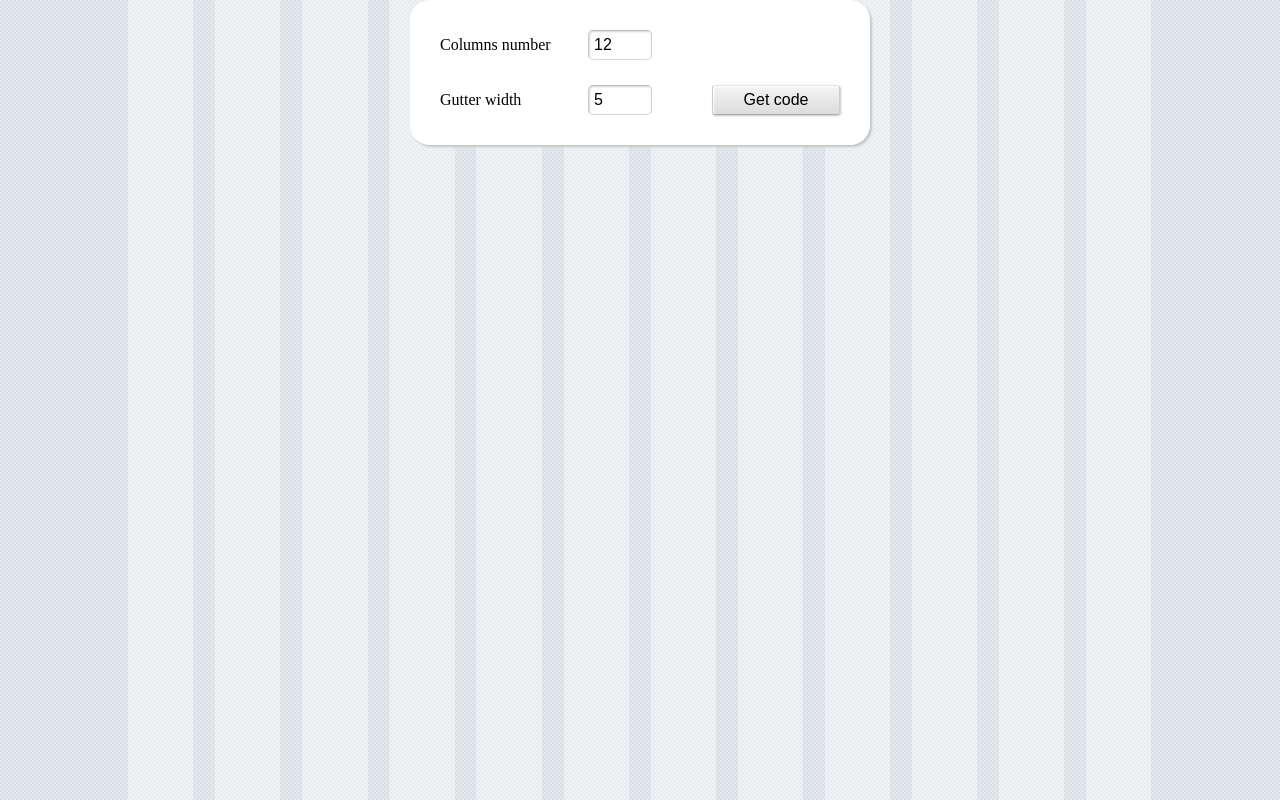
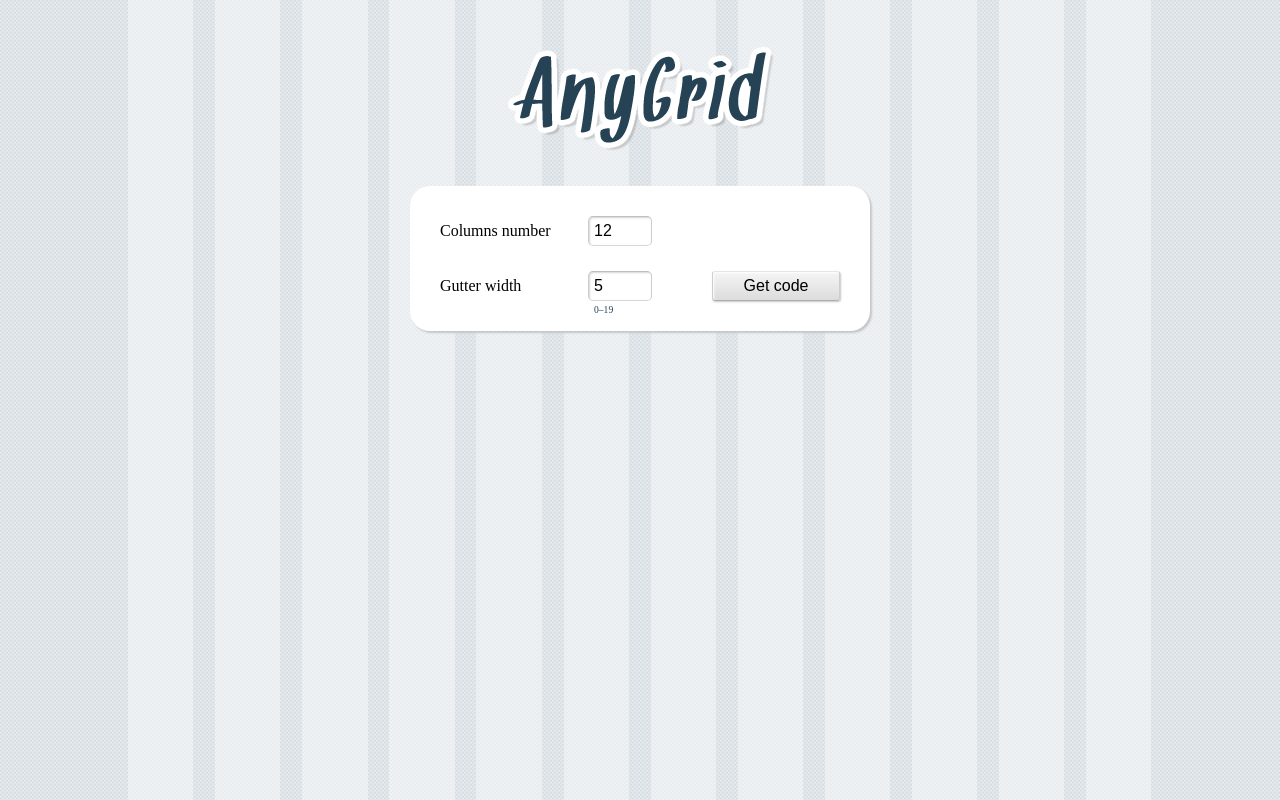
Before and after one commit to outring/anygrid, a plain HTML site: page index.html in a window 1280 px wide. Drawn offline with Linux system fonts and the light colour scheme.

Commit message:
Adding logo

```diff
--- a/MainPage.css
+++ b/MainPage.css
@@ -17,7 +17,20 @@ body {
 }
 
 .frame-content {
+    padding-top: 1px;
     position: relative;
+}
+
+.logo {
+    background: url('Logo.png');
+    height: 105px;
+    left: -133px;
+    margin: 45px 0 35px;
+    margin-left: 50%;
+    overflow: hidden;
+    position: relative;
+    text-indent: -999em;
+    width: 267px;
 }
 
 /** @section Preview */
@@ -95,6 +108,16 @@ body {
     width: 16%;
 }
 
+.form-hint {
+    color: #264355;
+    display: block;
+    font-size: 0.6em;
+    left: 36%;
+    margin-left: 10px;
+    margin-top: 3px;
+    position: absolute;
+}
+
 .form-buttonWrap {
     -moz-box-sizing: border-box;
     bottom: 0;
--- a/index.html
+++ b/index.html
@@ -15,6 +15,8 @@
 <div class="frame">
     <div class="frame-content">
 
+        <h1 class="logo">AnyGrid</h1>
+
         <div class="form">
             <div class="form-line">
                 <label class="form-label" for="ColumnsNumberInput">Columns number</label>
@@ -23,6 +25,7 @@
             <div class="form-line form-line_last">
                 <label class="form-label" for="GutterWidthInput">Gutter width</label>
                 <input class="form-input" type="text" id="GutterWidthInput">
+                <span class="form-hint">0–19</span>
             </div>
             <div class="form-buttonWrap">
                 <input class="form-button" id="GetCodeButton" type="button" value="Get code">
```
Also changed, not shown: Logo.png (added).
